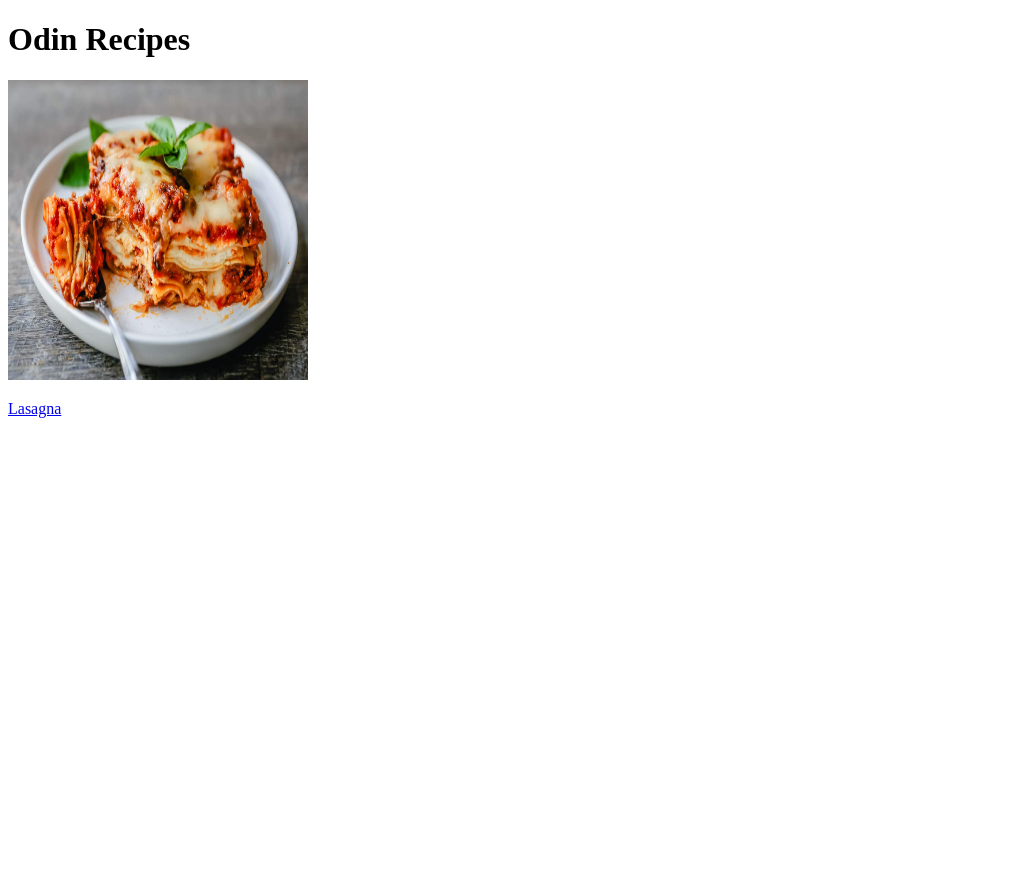
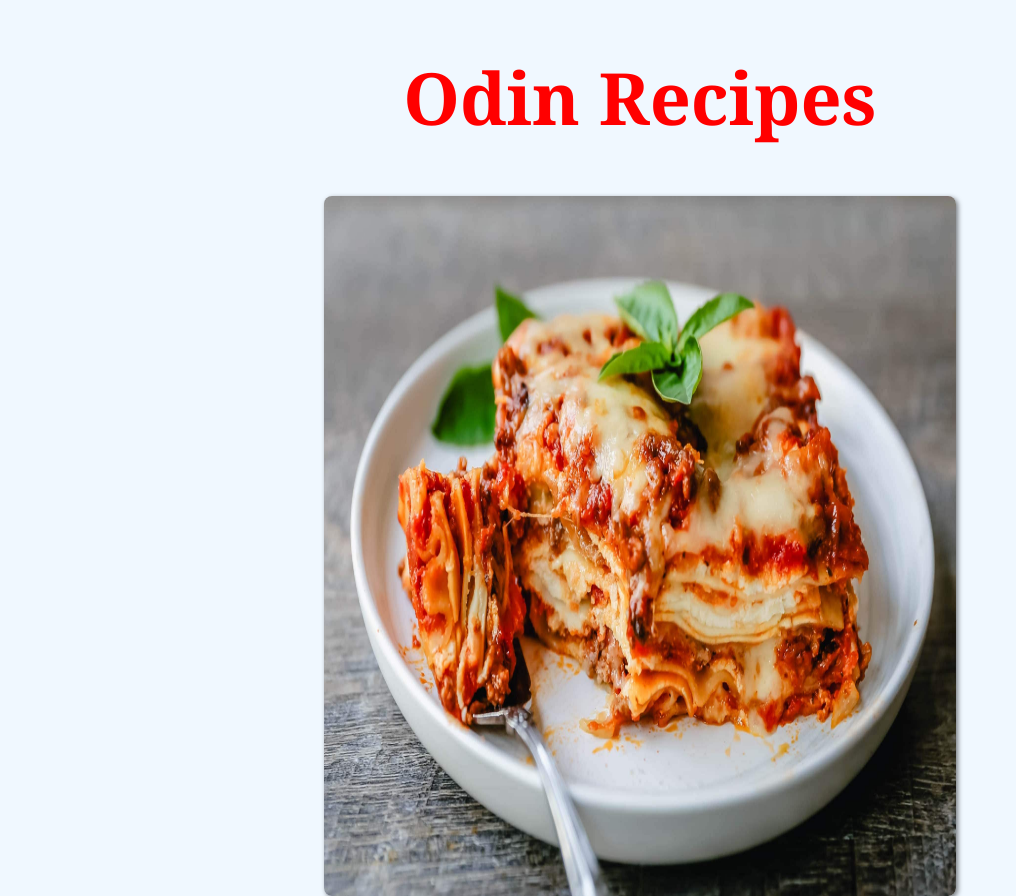
Before and after one commit to BaderAlmutairi123/recipe, a plain HTML site: page index.html in a window 1280 px wide. Shown: the top 896 px of the page, without its empty margins (0-1016 px from the left). Before the commit the page ends 800 px from the top, so only its background shows below. Drawn offline with Linux system fonts and the light colour scheme.

Commit message:
Learn More CSS

```diff
--- a/index.html
+++ b/index.html
@@ -8,10 +8,10 @@
 <link rel="stylesheet" href="style.css">
 <h1> Odin Recipes</h1>
 <p>
-    <img src="photos/Lasagna.jpg" alt="Lasagna" height="300" width="300">
+    <img src="photos/Lasagna.jpg" alt="Lasagna" class="center" height="700" width="700">
 
 </p>
-<a href="recipes/lasagna.html">Lasagna</a>
+<a href="recipes/lasagna.html" class="center">Lasagna</a>
 <body>
 
 </body>
--- a/style.css
+++ b/style.css
@@ -1,8 +1,34 @@
-div {
-    color: white;
-    background-color: black;
+
+body{
+    font-family: Georgia, 'Times New Roman', Times, serif;
+    background-color: aliceblue;
+    color: red;
+    font-size: 50px;
+}
+h1{
+    text-align: center;
+    color: red;
+    font-size: 72px;
+}
+img{
+    border-radius: 8px;
+    margin: 10px;
+    box-shadow: 2px 2px 5px rgba(0, 0, 0, 0.5);
+}img:hover {
+  transform: scale(1.1); /* Increase the size by 10% */
+  transition: transform 0.3s ease-in-out; /* Add a smooth transition effect */
 }
 
-p {
-    color: red;
+.center {
+    display: block;
+    margin-left: auto;
+    margin-right: auto;
+    width: 50%
 }
+
+.list {
+    font-size: 30px;
+    font-weight: bold;
+    color: black;
+    list-style-position: inside;
+}
```
Also changed, not shown: recipes/lasagna.html (+2 -1 lines).
